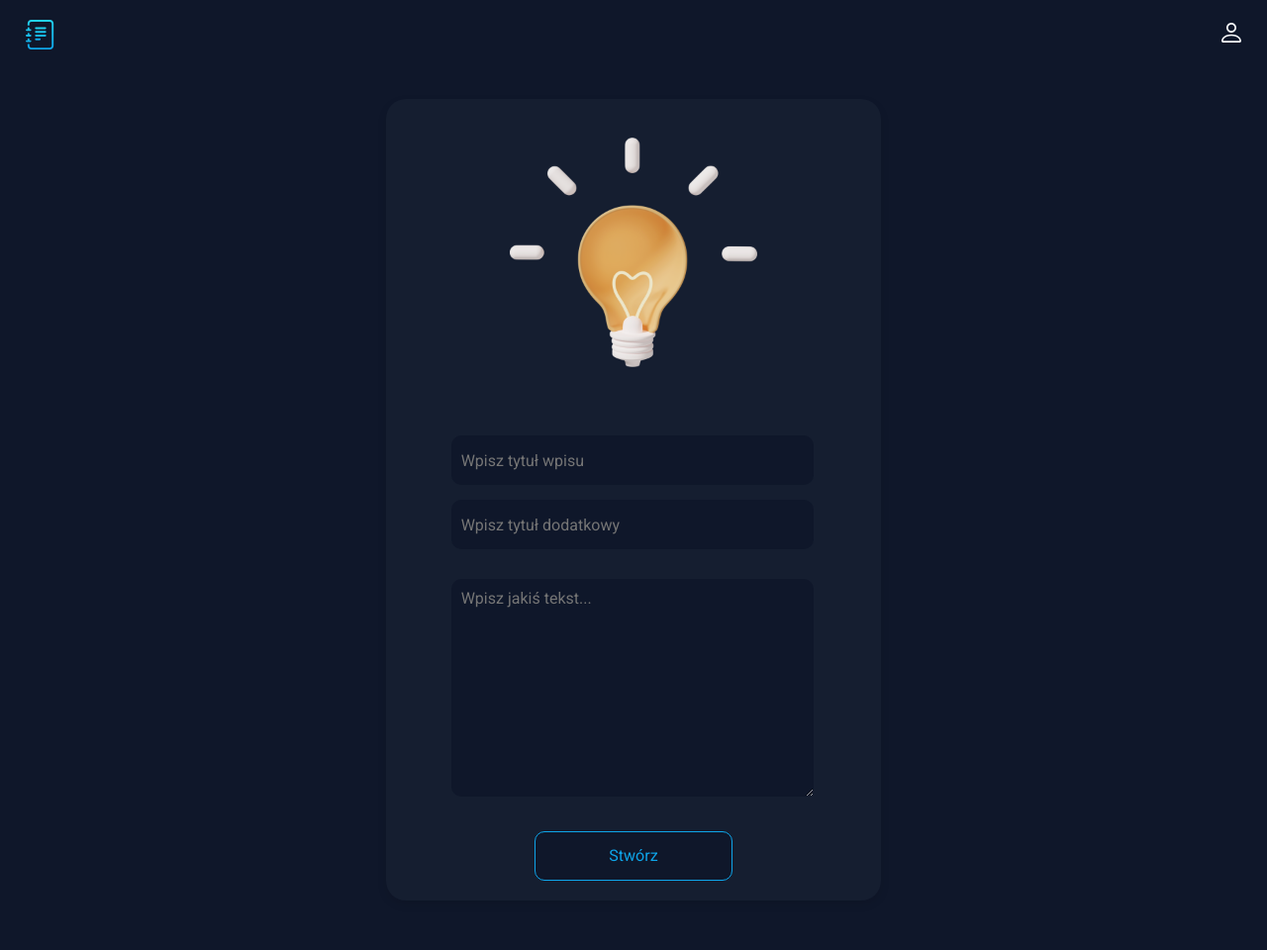
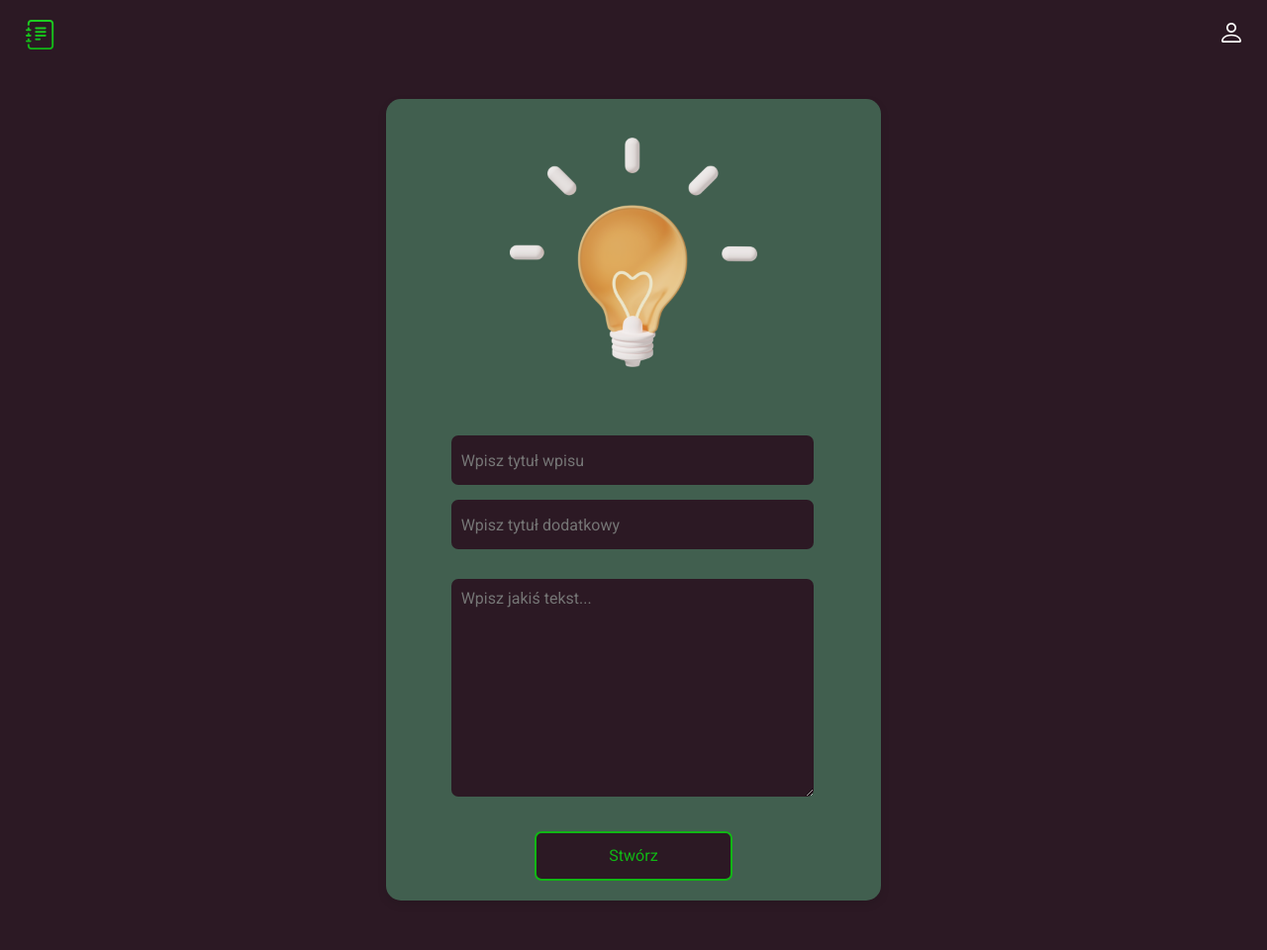
Before and after one commit to michaldra/notatnik, a Flask app: page /create in a window 1280 px wide. Shown: the whole page at 99% size. Run offline with Flask 3, Linux system fonts and the light colour scheme.

Commit message:
nowy styl

```diff
--- a/static/css/style.css
+++ b/static/css/style.css
@@ -4,12 +4,12 @@ body::-webkit-scrollbar {
   }
 
   body::-webkit-scrollbar-track {
-    background: #0F172A;        /* the colour of the tracker zone */
+    background: #2C1924;        /* the colour of the tracker zone */
   }
 
   body::-webkit-scrollbar-thumb {
-    background-color: rgba(30, 41, 59, 0.4);    /* the colour of the scrollbar */
-    border-radius: 20px;       /* the roundness of the scrollbar */
+    background-color: #415F4F;    /* the colour of the scrollbar */
+    border-radius: 15px;       /* the roundness of the scrollbar */
     border: none;
   }
 
@@ -22,8 +22,8 @@ body {
     font-family: 'Roboto', sans-serif;
     font-size: 16px;
     line-height: 20px;
-    background-color: #0F172A;
-    color: #F8FAFC;
+    background-color: #2C1924;
+    color: #FFFEFC;
 }
 
 h1, h2, p {
@@ -150,8 +150,8 @@ ul {
     gap: 30px;
     flex-direction: column;
     align-items: center;
-    background: rgba(30, 41, 59, 0.4);
-    border-radius: 20px;
+    background: #415F4F;
+    border-radius: 15px;
     box-shadow: 0px 4px 10px rgba(0, 0, 0, 0.1);
 }
 
@@ -168,11 +168,11 @@ ul {
 }
 
 .form__input {
-    background: #0F172A;
-    border-radius: 10px;
+    background: #2C1924;
+    border-radius: 7px;
     padding: 10px;
     height: 30px;
-    color: #F8FAFC;
+    color: #FFFEFC;
     font: inherit;
     border: none;
     width: 94%;
@@ -183,20 +183,20 @@ ul {
 }
 
 .form__text {
-    background: #0F172A;
-    border-radius: 10px;
+    background: #2C1924;
+    border-radius: 7px;
     padding: 10px;
-    color: #F8FAFC;
+    color: #FFFEFC;
     font: inherit;
     border: none;
     width: 94%;
 }
 
 .form__button {
-    border: 1px solid rgba(14, 165, 233, 1);
-    background: #0F172A;
-    border-radius: 10px;
-    color: rgba(14, 165, 233, 1);
+    border: 2px solid #11B615;
+    background: #2C1924;
+    border-radius: 7px;
+    color: #11B615;
     padding: 10px;
     font: inherit;
     width: 200px;
```
Also changed, not shown: other parts of static/css/style.css (+17 -17 lines), instance/diary.db, static/img/login.svg, static/img/logo.svg, static/img/plus.svg.
